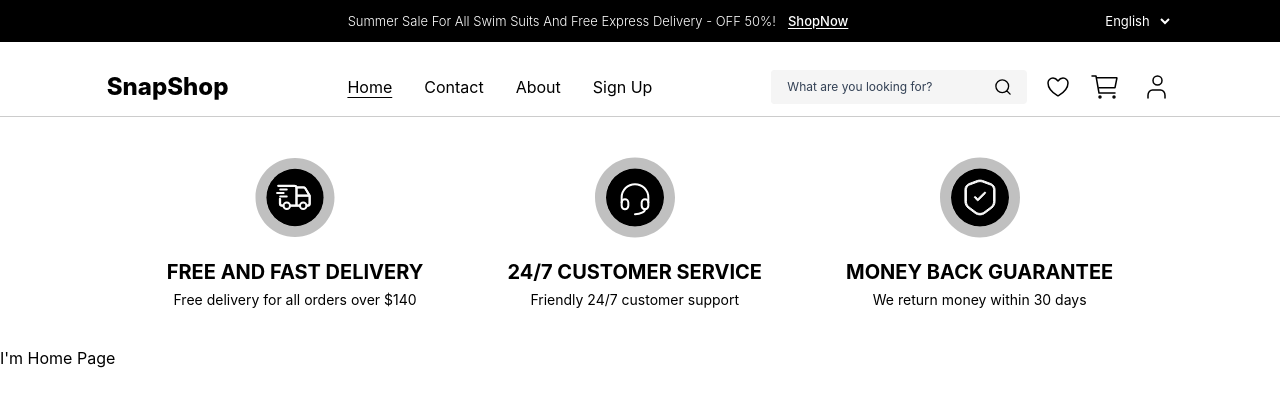
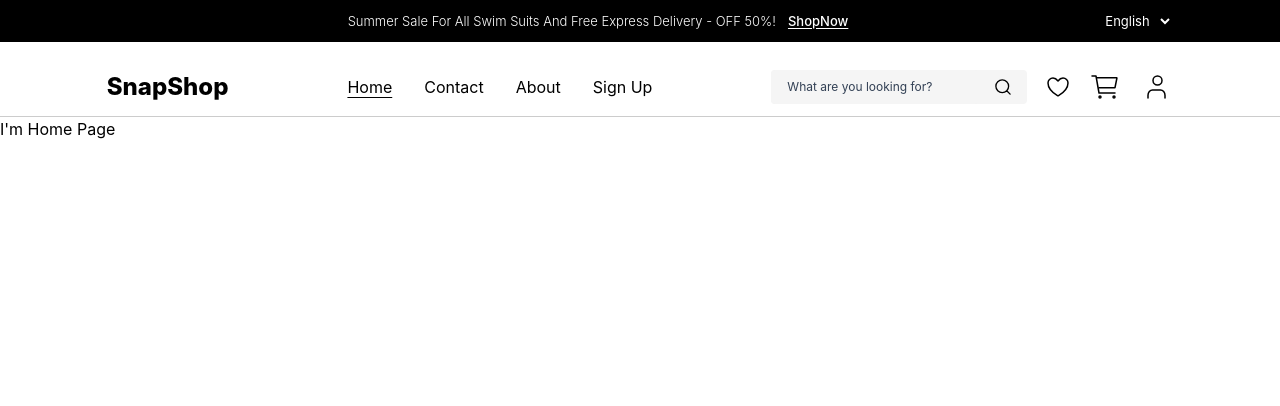
Before and after one commit to shalfi-sabit/E-commerce-Site, a React (Create React App) app: page / in a window 1280 px wide. Shown: the top 406 px of the page. Built offline with nearby package versions, Linux system fonts and the light colour scheme.

Commit message:
remove unnecessary code from RootLayout.tsx

```diff
--- a/src/components/pages/RootLayout/RootLayout.tsx
+++ b/src/components/pages/RootLayout/RootLayout.tsx
@@ -1,13 +1,11 @@
 import { Outlet } from "react-router-dom";
 
 import Navbar from "../../shared/Navbar/Navbar";
-import CustomerBenefits from "../../shared/CustomerBenefits";
 
 const RootLayout = () => {
   return (
     <main>
       <Navbar />
-      <CustomerBenefits />
       <Outlet></Outlet>
     </main>
   );
```
